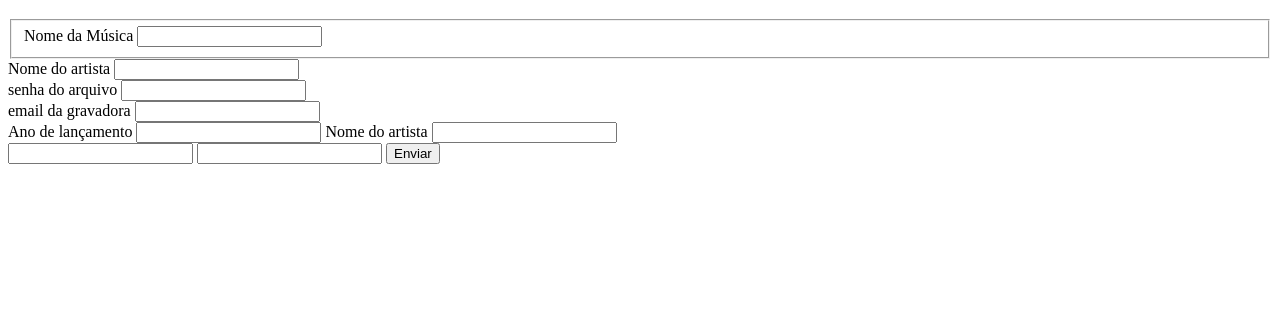
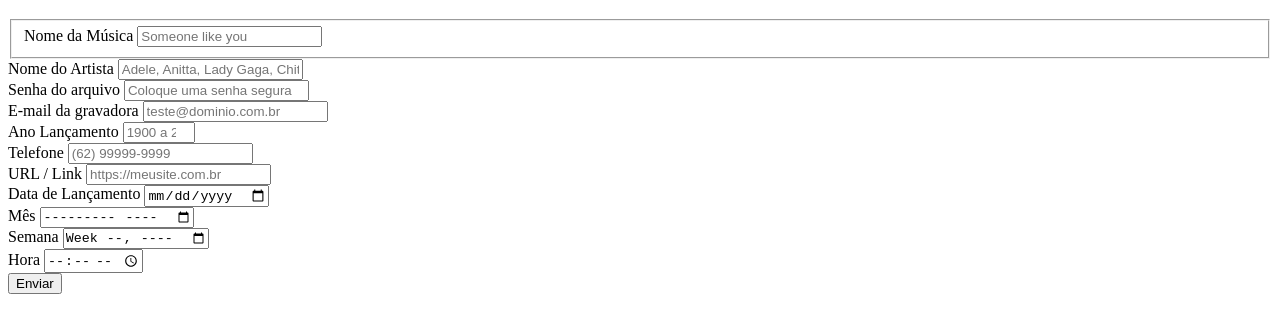
Before and after one commit to NathanNFSS/nathan.github.io, a plain HTML site: page formulario/index.html in a window 1280 px wide. Shown: the part 61-394 px from the top of the page. Drawn offline with Linux system fonts and the light colour scheme.

Commit message:
Update index.html

```diff
--- a/formulario/index.html
+++ b/formulario/index.html
@@ -1,39 +1,81 @@
+
 <!DOCTYPE html>
 <html lang="pt-BR">
 <head>
     <meta charset="UTF-8">
     <meta name="viewport" content="width=device-width, initial-scale=1.0">
     <title>Meu Formulário</title>
+    <style>
+        div {
+            width: '100%';
+            margin: '20px';
+        }
+    </style>
+</head>
 <body>
     <h1>Músicas Favoritas</h1>
     <form method="post" action="https://formtester.goodbytes.be/post.php">
-    <fieldset>
-        <label for="nomeMusica">Nome da Música</label>
-        <input type='text' id="nomeMusica" name="nomeMusica" />
-    </fieldset>
+        <fieldset>
+            <label for="nomeMusica">Nome da Música</label>
+            <input type='text' id="nomeMusica" name="nomeMusica"
+                placeholder="Someone like you"/>
+        </fieldset>
         <div>
-            <label for="nomeArtista">Nome do artista</label>
-            <input type='text' id="senha" name="senha" />
+            <label for="nomeArtista">Nome do Artista</label>
+            <input type='text' id="nomeArtista" name="nomeArtista"
+                placeholder="Adele, Anitta, Lady Gaga, Chitãozinho e Xororó" />
         </div>
         <div>
-            <label for="senha">senha do arquivo</label>
-            <input type='email' id="email" name="email" />
+            <label for="senha">Senha do arquivo</label>
+            <input type='password' id="senha" name="senha"
+                placeholder="Coloque uma senha segura" />
         </div>
         <div>
-            <label for="email">email da gravadora</label>
-            <input type='text' id="nomeArtista" name="nomeArtista" />
+            <label for="email">E-mail da gravadora</label>
+            <input type='email' id="email" name="email"
+                placeholder="teste@dominio.com.br" />
         </div>
+
         <div>
-            <label for="anoLancamento">Ano de lançamento</label>
+            <label for="anoLancamento">Ano Lançamento</label>
             <input type='number' id="anoLancamento" name="anoLancamento"
-                min="0" max="2025/>
+                min="1900" max="2025" placeholder="1900 a 20XX" />
         </div>
+
+
         <div>
-            <label for="nomeArtista">Nome do artista</label>
-            <input type='text' id="nomeArtista" name="nomeArtista" />
+            <label for="telefone">Telefone</label>
+            <input type='tel' id="telefone" name="telefone"
+                placeholder="(62) 99999-9999" />
         </div>
-        <input for='text' id="nomeMusica" name="nomeArtista" />
-        <input type='password' id="senha" name="senha" />
+
+
+        <div>
+            <label for="url">URL / Link</label>
+            <input type='url' id="url" name="url"
+                placeholder="https://meusite.com.br" />
+        </div>
+
+        <div>
+            <label for="dataLancamento">Data de Lançamento</label>
+            <input type='date' id="url" name="dataLancamento" />
+        </div>
+
+        <div>
+            <label for="mes">Mês</label>
+            <input type='month' id="mes" name="mes" />
+        </div>
+
+        <div>
+            <label for="semana">Semana</label>
+            <input type='week' id="semana" name="semana" />
+        </div>
+
+        <div>
+            <label for="hora">Hora</label>
+            <input type='time' id="hora" name="hora" />
+        </div>
+
         <button type="submit">Enviar</button>
 
     </form>
```
